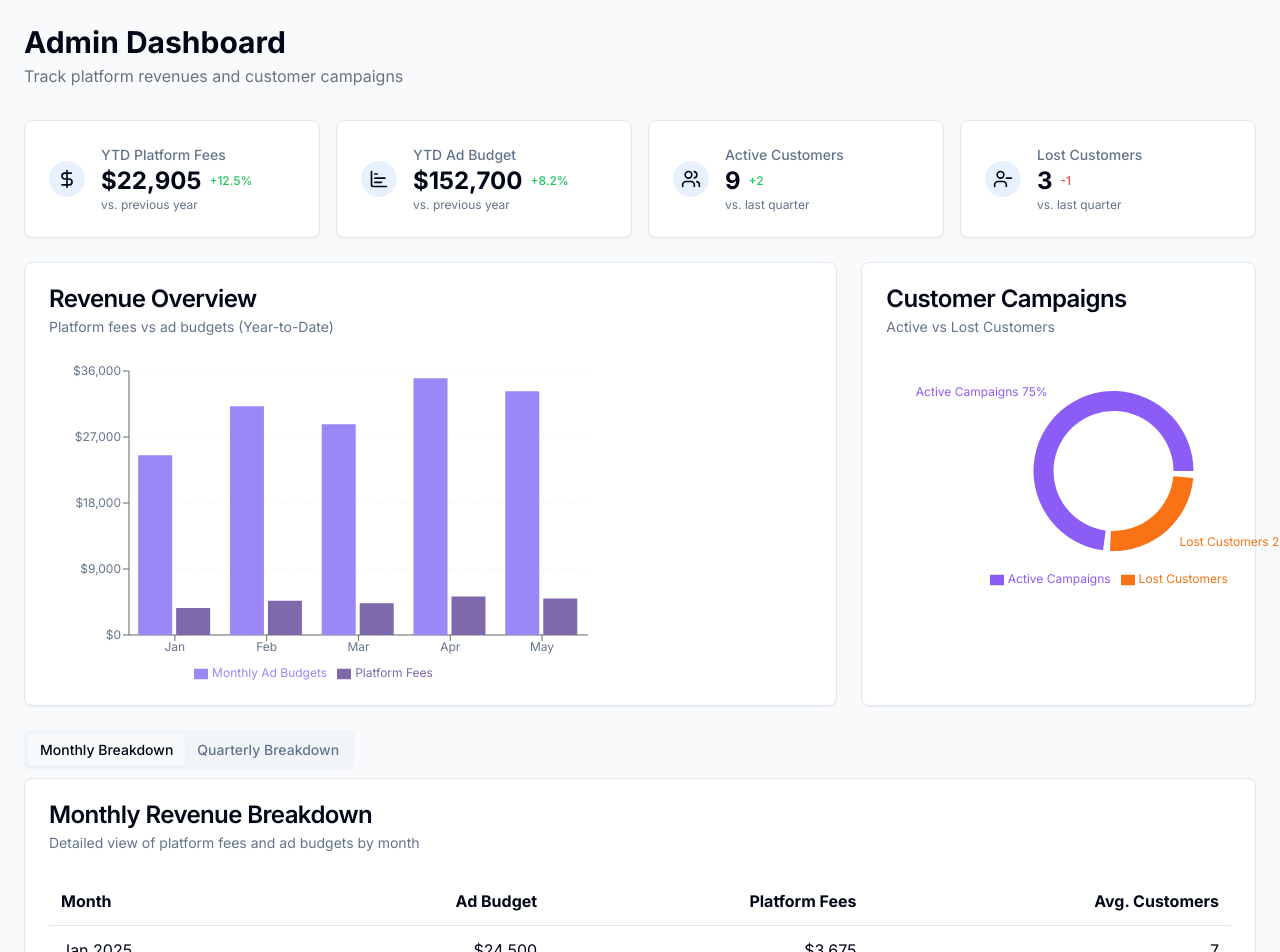
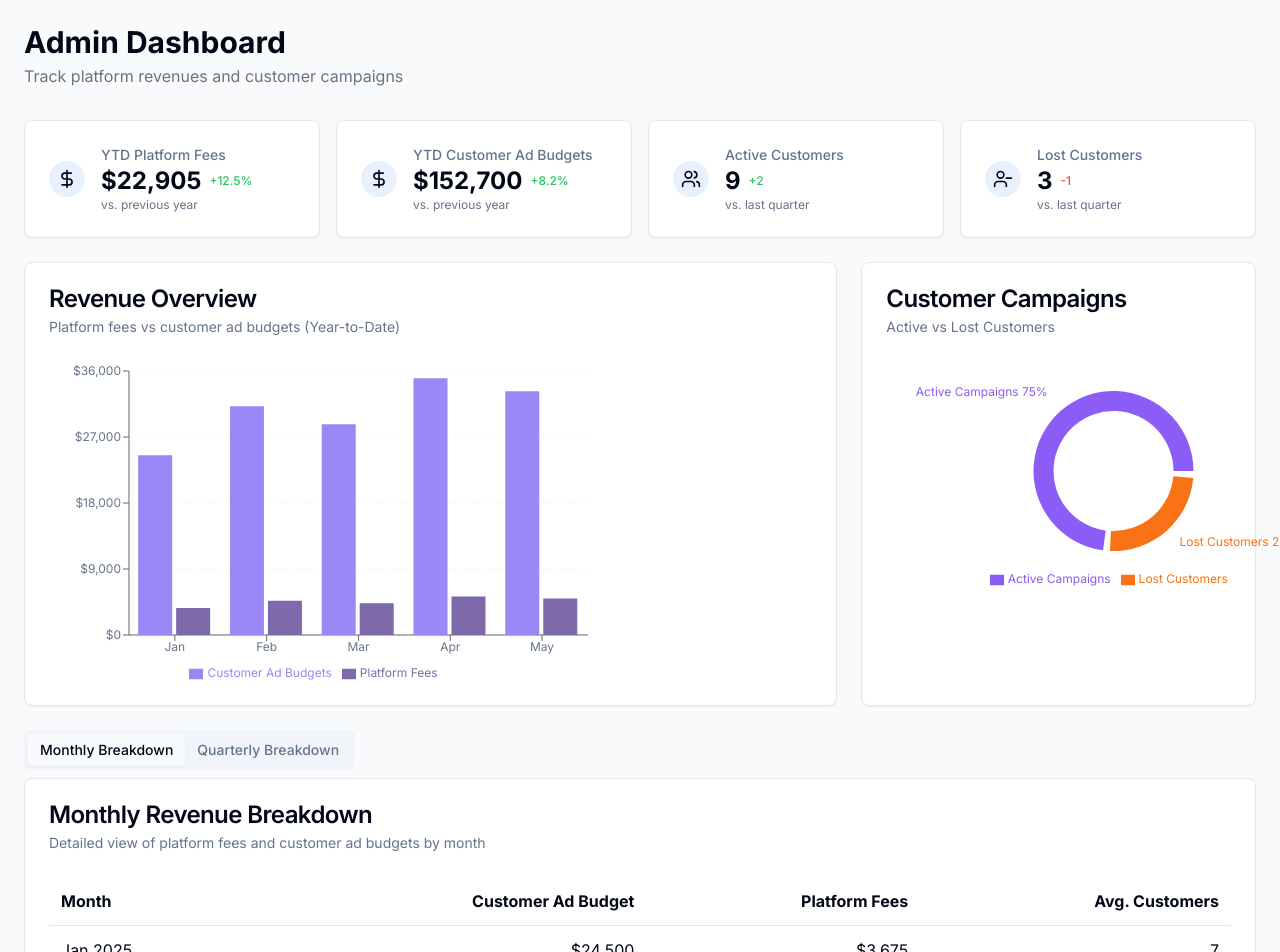
Before and after one commit to landscapehorizon/googly-ads-launchpad, a React (Vite) app: page /admin in a window 1280 px wide. Shown: the top 952 px of the page. Built offline with nearby package versions, Linux system fonts and the light colour scheme.

Commit message:
feat: Update admin dashboard ad budget title
Changes the title of the ad budget section on the admin dashboard to "YTD Customer Ad Budget".

```diff
--- a/src/components/admin/AdminStats.tsx
+++ b/src/components/admin/AdminStats.tsx
@@ -1,7 +1,7 @@
 
 import React from 'react';
 import { Card, CardContent } from "@/components/ui/card";
-import { DollarSign, Users, UserMinus, ChartBarIcon } from 'lucide-react';
+import { DollarSign, Users, UserMinus } from 'lucide-react';
 
 const AdminStats = () => {
   // This would typically fetch real data from an API
@@ -15,11 +15,11 @@ const AdminStats = () => {
       description: "vs. previous year"
     },
     {
-      title: "YTD Ad Budget",
+      title: "YTD Customer Ad Budgets",
       value: "$152,700",
       change: "+8.2%",
       trend: "increase",
-      icon: <ChartBarIcon className="h-5 w-5" />,
+      icon: <DollarSign className="h-5 w-5" />,
       description: "vs. previous year"
     },
     {
--- a/src/components/admin/RevenueChart.tsx
+++ b/src/components/admin/RevenueChart.tsx
@@ -29,7 +29,7 @@ const RevenueChart = () => {
   // Chart configuration
   const chartConfig = {
     adBudget: {
-      label: "Monthly Ad Budgets",
+      label: "Customer Ad Budgets",
       color: "#9b87f5"
     },
     platformFees: {
@@ -54,7 +54,7 @@ const RevenueChart = () => {
                 <ChartTooltipContent>
                   {payload.map((p) => (
                     <div key={p.name}>
-                      <span>{p.name === "adBudget" ? "Ad Budget" : "Platform Fees"}</span>
+                      <span>{p.name === "adBudget" ? "Customer Ad Budget" : "Platform Fees"}</span>
                       <span>${Number(p.value).toLocaleString()}</span>
                     </div>
                   ))}
@@ -65,7 +65,7 @@ const RevenueChart = () => {
           }}
         />
         <Legend />
-        <Bar dataKey="adBudget" fill="var(--color-adBudget)" name="Monthly Ad Budgets" />
+        <Bar dataKey="adBudget" fill="var(--color-adBudget)" name="Customer Ad Budgets" />
         <Bar dataKey="platformFees" fill="var(--color-platformFees)" name="Platform Fees" />
       </BarChart>
     </ChartContainer>
--- a/src/pages/AdminDashboard.tsx
+++ b/src/pages/AdminDashboard.tsx
@@ -20,7 +20,7 @@ const AdminDashboard = () => {
         <Card className="col-span-full md:col-span-2">
           <CardHeader>
             <CardTitle>Revenue Overview</CardTitle>
-            <CardDescription>Platform fees vs ad budgets (Year-to-Date)</CardDescription>
+            <CardDescription>Platform fees vs customer ad budgets (Year-to-Date)</CardDescription>
           </CardHeader>
           <CardContent>
             <RevenueChart />
@@ -47,7 +47,7 @@ const AdminDashboard = () => {
           <Card>
             <CardHeader>
               <CardTitle>Monthly Revenue Breakdown</CardTitle>
-              <CardDescription>Detailed view of platform fees and ad budgets by month</CardDescription>
+              <CardDescription>Detailed view of platform fees and customer ad budgets by month</CardDescription>
             </CardHeader>
             <CardContent>
               <RevenueDetailsTable view="monthly" />
@@ -97,7 +97,7 @@ const RevenueDetailsTable = ({ view }: { view: "monthly" | "quarterly" }) => {
         <thead>
           <tr className="border-b">
             <th className="text-left p-3">{view === "monthly" ? "Month" : "Quarter"}</th>
-            <th className="text-right p-3">Ad Budget</th>
+            <th className="text-right p-3">Customer Ad Budget</th>
             <th className="text-right p-3">Platform Fees</th>
             <th className="text-right p-3">Avg. Customers</th>
           </tr>
```
